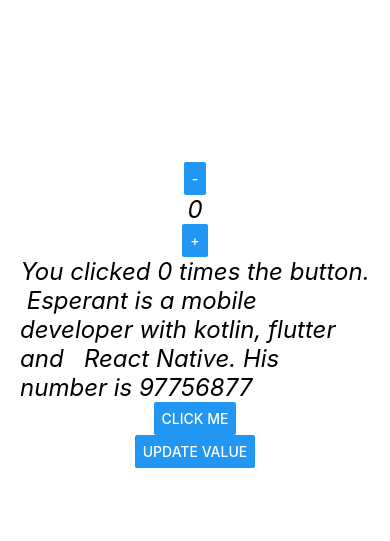
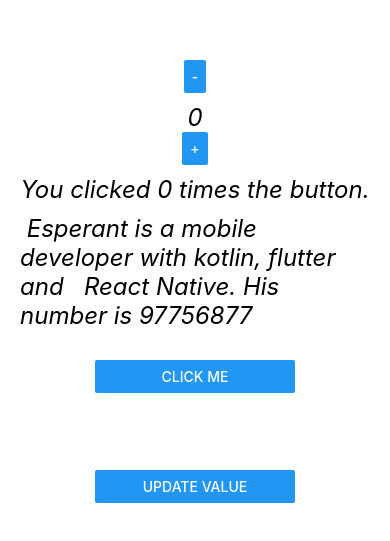
Before and after one commit to esperantgada/React-native, a React Native app in the folder demo/: screen / in a window 390 px wide. Shown: the part 107-648 px from the top of the page. Built offline with nearby package versions, Linux system fonts and the light colour scheme.

Commit message:
Add styles to buttons

```diff
--- a/demo/App.js
+++ b/demo/App.js
@@ -56,8 +56,14 @@
 
 
       <Text style={styles.text}> {name} is a mobile developer with kotlin, flutter and   {session.title}. His number is {session.number}</Text>
-      <Button title='Click me' onPress={()=> {Linking.openURL('https://www.youtube.com/watch?v=ANdSdIlgsEw&list=PL8kfZyp--gEXs4YsSLtB3KqDtdOFHMjWZ')}}></Button>
-      <Button title='Update value' onPress={handleUpdate} style= {styles.buttons}></Button>
+
+      <View style = {styles.button2}>
+          <Button title='Click me' onPress={()=> {Linking.openURL('https://reactnative.dev/')}}></Button>
+      </View>
+
+      <View style = {styles.button1}>
+          <Button title='Update value' onPress={handleUpdate} style= {styles.buttons}></Button>
+      </View>
     </View>
   )
 }
@@ -75,13 +81,20 @@
     fontSize: 24,
     fontStyle:'italic',
     marginLeft: 20,
-    marginEnd: 20
+    marginEnd: 20,
+    marginTop: 10
   },
 
-  buttons:{
-    width: 100,
+  button1:{
+    width: 200,
     height: 100,
-    marginTop: 50
+    marginTop: 10
+  },
+
+  button2:{
+    width: 200,
+    height: 100,
+    marginTop: 30
   },
 });
 
```
